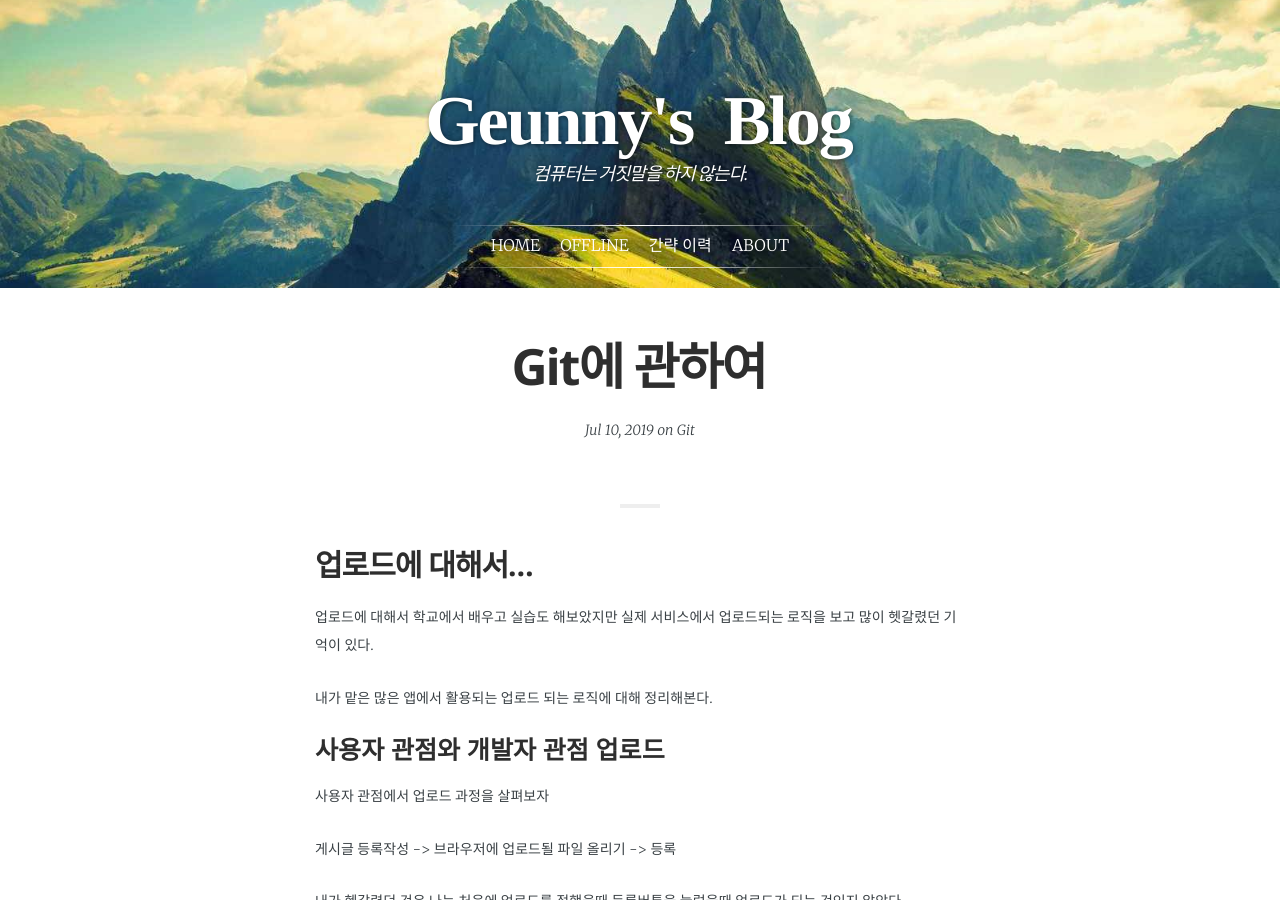
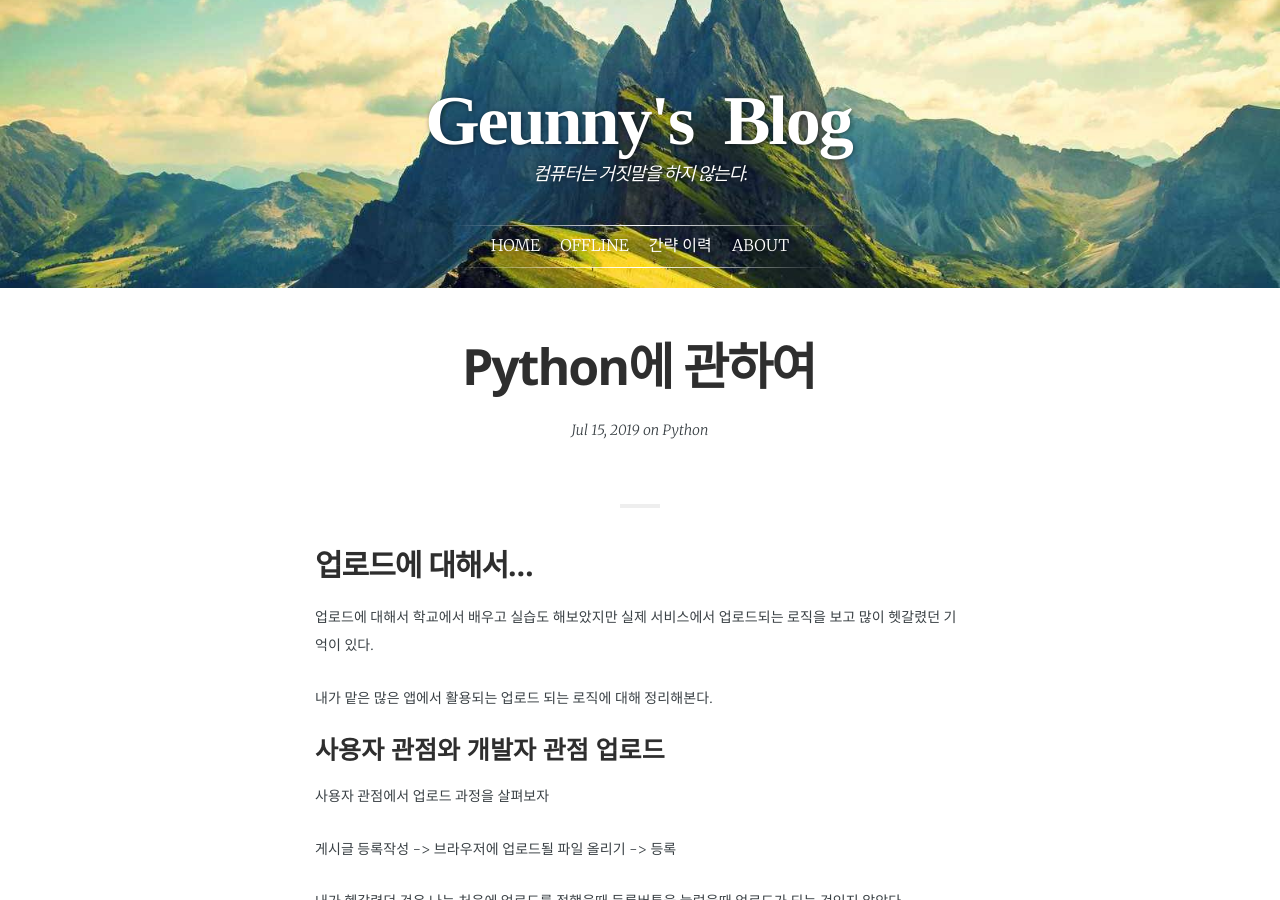
Before and after one commit to jwillmer/jekyllDecent, a Jekyll site: the page built from _posts/2019-07-15-python.md, in a window 1280 px wide and 900 px high. Built offline with Jekyll 4.4.1, drawn with Linux system fonts in a browser that asks for light colours; some web fonts are replaced.

Commit message:
Update and rename 2019-07-10-git1.md to 2019-07-15-python.md

```diff
--- a/_posts/2019-07-10-git1.md
+++ b/_posts/2019-07-15-python.md
@@ -1,9 +1,9 @@
 ---
 layout:            post
-title:             "Git에 관하여"
-menutitle:         "Git에 관하여"
-tags:              Git
-category:          Git
+title:             "Python에 관하여"
+menutitle:         "Python에 관하여"
+tags:              Python
+category:          Python
 author:            geunyoung
 cover:             /assets/mountain-alternative-cover.jpg
 published:         true
```
